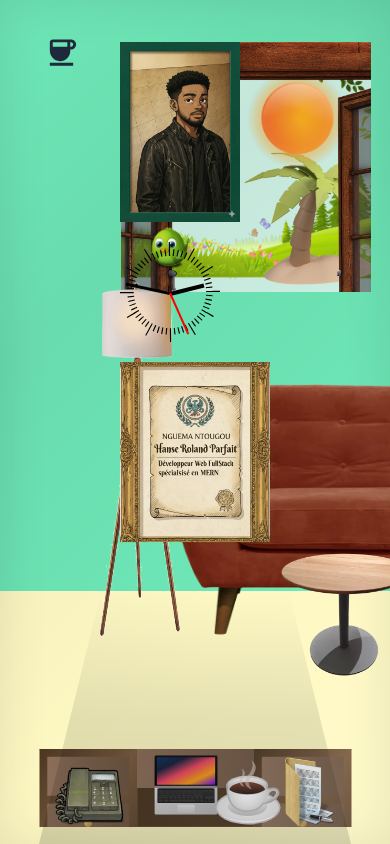
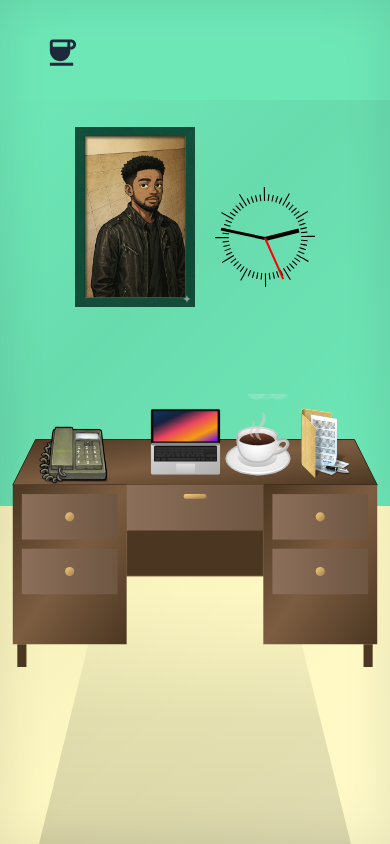
Before and after one commit to hanseroland/my-portfolio-2.0, a Next.js app: page / in a window 390 px wide. Built offline with nearby package versions, Linux system fonts and the light colour scheme; some icons are missing.

Commit message:
retouche responsivite

```diff
--- a/src/components/DeskScene.js
+++ b/src/components/DeskScene.js
@@ -14,23 +14,23 @@ const DeskScene = () => {
         <Box
             sx={{
                 width: {
-                    xs: '90%',
+                    xs: '100%',
                     sm: '70%',
                     md: '55%',
                     lg: '30%'
                 },
-                height: 0,
-                paddingTop: '20%',
-
+                height: { xs: '33%', md: 0 },
+                paddingTop: { xs: '40%', md: '20%' },
                 position: 'relative',
-                mx: 'auto', // Centrage horizontal (marge auto)
-                mt: { xs: 5, md: 5 }, // Marge supérieure responsive
+                mx: 'auto',
+                mt: { xs: '60%', md: 5 },
 
 
                 overflow: 'hidden',
                 display: 'flex',
                 justifyContent: 'center',
                 alignItems: 'flex-end',
+                zIndex: 1
             }}
         >
             <Image
@@ -44,15 +44,15 @@ const DeskScene = () => {
             />
 
             {/* Ordinateur */}
-            <Computer position={{ top: '0%', left: '35%' }} />
+            <Computer position={{ top: { xs: '3%', md: '0%' }, left: '35%' }} />
             {/* Feuille (CV) */}
-            <PaperCV position={{ top: '10%', right: '10%' }} />
+            <PaperCV position={{ top: { xs: '5%', md: '10%' }, right: '10%' }} />
 
             {/* Téléphone (Contact) */}
-            <Phone position={{ top: '16%', left: '10%' }} />
+            <Phone position={{ top: { xs: '10%', md: '16%' }, left: '10%' }} />
 
             {/* Café */}
-            <Coffee position={{ top: '10%', right: '25%' }} />
+            <Coffee position={{ top: { xs: '5%', md: '10%' }, right: '25%' }} />
         </Box>
     );
 };
--- a/src/components/FurnitureScene.js
+++ b/src/components/FurnitureScene.js
@@ -13,7 +13,7 @@ const FurnitureScene = ({ themeMode }) => {
                 width: '300px',
                 height: '400px',
                 zIndex: 1,
-                display: 'flex',
+                display: { xs: 'none', md: 'flex' },
                 alignItems: 'flex-end',
             }}
 
--- a/src/components/UI/ProfileHeader.js
+++ b/src/components/UI/ProfileHeader.js
@@ -47,7 +47,7 @@ const ProfileHeader = () => {
                 component="h1"
                 sx={{
                     fontWeight: 700,
-                    fontSize: { xs: '1rem', md: '1.5rem' },
+                    fontSize: { xs: '0.9rem', md: '1.5rem' },
                     color: theme.palette.text.primary,
                     lineHeight: 1,
                     letterSpacing: '-0.5px',
--- a/src/components/UI/ProfileText.js
+++ b/src/components/UI/ProfileText.js
@@ -24,7 +24,7 @@ const ProfileText = () => {
                     textAlign: 'justify',
                 }}
             >
-                Développeur Fullstack passionné avec plus de 10 ans d’expérience en MERN et Next.js. Je conçois des applications web et mobiles modernes,
+                Développeur Fullstack passionné avec plus de 3 ans d’expérience développement web Fullstack. Je conçois des applications web et mobiles modernes,
                 performantes et esthétiques, avec un accent sur l’expérience utilisateur. Toujours à la recherche de solutions innovantes,
                 je combine expertise technique et sens du design pour créer des produits qui se démarquent.
             </Typography>
--- a/src/components/WallArtScene.js
+++ b/src/components/WallArtScene.js
@@ -31,14 +31,14 @@ const WallArtScene = () => {
     const mainContainerStyles = {
         position: 'absolute',
         // Positionnement (ajusté pour être plus centré sur mobile, puis décalé sur desktop)
-        top: { xs: '5%', md: '15%' },
+        top: { xs: '15%', md: '15%' },
         right: { xs: '50%', md: '40%' },
         transform: { xs: 'translateX(50%)', md: 'none' }, // Centre le groupe sur mobile
 
         zIndex: 2,
         display: 'flex',
         // Disposition en colonne sur mobile, en ligne sur desktop
-        flexDirection: { xs: 'column', md: 'row' },
+        flexDirection: { xs: 'row', md: 'row' },
         gap: { xs: '20px', md: '20px' }, // Espacement vertical sur mobile
     };
 
@@ -94,6 +94,7 @@ const WallArtScene = () => {
                 sx={{
                     ...clockDimensions,
                     position: 'relative',
+                    mt: { xs: '60px', md: 0 },
                 }}
             >
                 <Image
@@ -144,6 +145,7 @@ const WallArtScene = () => {
                     }}
                 />
             </Box>
+            {/* Poste*/}
             <MotionBox
                 component={motion.div}
                 whileHover={{ scale: 1.05 }}
@@ -151,6 +153,7 @@ const WallArtScene = () => {
                 sx={{
                     ...decoFrameDimensions,
                     position: 'relative',
+                    display: { xs: 'none', md: 'block' }
                 }}
             >
                 <Image
@@ -160,8 +163,6 @@ const WallArtScene = () => {
                     objectFit="cover"
                 />
             </MotionBox>
-
-
         </Box>
     );
 };
--- a/src/components/WallScene.js
+++ b/src/components/WallScene.js
@@ -7,6 +7,7 @@ import { motion } from 'framer-motion';
 
 
 
+const MotionBox = motion(Box);
 
 
 const WallScene = ({ themeMode }) => {
@@ -24,11 +25,9 @@ const WallScene = ({ themeMode }) => {
 
     // Position et dimensions de la fenêtre rendues responsives
     const windowPosition = {
-        // Positionnement général (coin supérieur droit)
         top: { xs: '5%', md: '2%' },
         right: { xs: '5%', md: '8%' },
 
-        // Dimensions de la fenêtre : réduites sur mobile, augmentées sur desktop
         width: {
             xs: '250px',
             sm: '300px',
@@ -81,6 +80,7 @@ const WallScene = ({ themeMode }) => {
                 top: 0,
                 left: 0,
                 overflow: 'hidden',
+                display: { xs: 'none', sm: 'none', md: 'block' }
             }}
         >
             {/* Conteneur de la fenêtre et de la vue extérieure */}
@@ -102,6 +102,7 @@ const WallScene = ({ themeMode }) => {
                         left: 0,
                         width: '100%',
                         height: '100%',
+                        display: { xs: 'none', md: 'block' }
                     }}
                 >
                     {/* Image de la vue extérieure positionnée en fond */}
@@ -112,6 +113,7 @@ const WallScene = ({ themeMode }) => {
                             top: '5%',
                             width: '100%',
                             height: '90%',
+                            display: { xs: 'none', md: 'block' }
                         }}
                     >
 
@@ -122,6 +124,7 @@ const WallScene = ({ themeMode }) => {
                             objectFit="cover"
                             quality={100}
                             priority={true}
+
                         />
 
 
@@ -135,23 +138,25 @@ const WallScene = ({ themeMode }) => {
                             width: '100%',
                             height: '350px',
                             backgroundColor: theme.palette.window.main,
-                            opacity: 0.2
+                            opacity: 0.2,
+                            display: { xs: 'none', md: 'block' }
                         }}
                     />
 
 
 
                     {/* Palmiers animés */}
-                    <motion.div
+                    <MotionBox
                         variants={palmVariants}
                         animate="sway"
-                        style={{
+                        sx={{
                             position: 'absolute',
                             bottom: 0,
                             left: '50%',
                             width: '150px',
                             height: '150px',
                             transformOrigin: 'bottom',
+                            display: { xs: 'none', md: 'block' }
                         }}
                     >
                         <Image
@@ -161,43 +166,45 @@ const WallScene = ({ themeMode }) => {
                             width={160}
                             height={150}
                         />
-                    </motion.div>
+                    </MotionBox>
                     {/* Soleil animé */}
-                    <motion.div
+                    <MotionBox
                         initial={{ opacity: 1, y: 0 }}
                         animate={{
                             opacity: themeMode === 'light' ? 1 : 0,
                             y: themeMode === 'light' ? 0 : 200, // Se déplace vers le bas
                         }}
                         transition={{ duration: 0.8 }}
-                        style={{
+                        sx={{
                             position: 'absolute',
                             top: '10%',
                             left: '50%',
                             transform: 'translateX(-50%)',
+                            display: { xs: 'none', md: 'block' }
                         }}
                     >
                         <Image
-                            src="/images/sun.png" // Remplace par le chemin de ton image du soleil
+                            src="/images/sun.png"
                             alt="Soleil"
                             width={100}
                             height={100}
                         />
-                    </motion.div>
+                    </MotionBox>
 
                     {/* Lune animée */}
-                    <motion.div
+                    <MotionBox
                         initial={{ opacity: 0, y: 200 }} // Commence en bas et invisible
                         animate={{
                             opacity: themeMode === 'dark' ? 1 : 0,
                             y: themeMode === 'dark' ? 0 : 200, // Se déplace vers le haut
                         }}
                         transition={{ duration: 0.8 }}
-                        style={{
+                        sx={{
                             position: 'absolute',
                             top: '10%',
                             left: '50%',
                             transform: 'translateX(-50%)',
+                            display: { xs: 'none', md: 'block' }
                         }}
                     >
                         <Image
@@ -206,26 +213,27 @@ const WallScene = ({ themeMode }) => {
                             width={80}
                             height={80}
                         />
-                    </motion.div>
+                    </MotionBox>
                 </Box>
 
 
                 {/* Oiseau éveillé (pour le mode clair) */}
-                <motion.div
+                <MotionBox
                     initial={{ opacity: 1 }}
                     animate={{ opacity: themeMode === 'light' ? 1 : 0 }}
                     transition={{ duration: 0.5 }}
-                    style={{
+                    sx={{
                         position: 'absolute',
                         bottom: '5%',
                         left: '10%',
-                        zIndex: 2, //
+                        zIndex: 2,
+                        display: { xs: 'none', md: 'block' }
                     }}
                 >
-                    <motion.div
+                    <MotionBox
                         variants={birdVariants}
                         animate="sway"
-                        style={{
+                        xs={{
                             transformOrigin: 'bottom',
                         }}
                     >
@@ -235,27 +243,28 @@ const WallScene = ({ themeMode }) => {
                             width={50}
                             height={50}
                         />
-                    </motion.div>
+                    </MotionBox>
 
-                </motion.div>
+                </MotionBox>
 
                 {/* Oiseau endormi (pour le mode sombre) */}
-                <motion.div
+                <MotionBox
                     initial={{ opacity: 0 }}
                     animate={{ opacity: themeMode === 'dark' ? 1 : 0 }}
                     transition={{ duration: 0.5 }}
-                    style={{
+                    sx={{
                         position: 'absolute',
                         bottom: '5%',
                         left: '10%',
                         zIndex: 2,
+                        display: { xs: 'none', md: 'block' }
                     }}
                 >
-                    <motion.div
+                    <MotionBox
                         variants={birdVariants}
                         animate="sway"
-                        style={{
-                            transformOrigin: 'bottom', // L'oiseau pivote depuis son bas
+                        sx={{
+                            transformOrigin: 'bottom',
                         }}
                     >
                         <Image
@@ -264,9 +273,9 @@ const WallScene = ({ themeMode }) => {
                             width={50}
                             height={50}
                         />
-                    </motion.div>
+                    </MotionBox>
 
-                </motion.div>
+                </MotionBox>
                 {/* Image de la fenêtre au-dessus de la vue extérieure */}
                 <Box
                     sx={{
@@ -275,6 +284,7 @@ const WallScene = ({ themeMode }) => {
                         top: -9,
                         width: '100%',
                         height: '395px',
+                        display: { xs: 'none', md: 'block' }
                     }}
                 >
                     <Image
--- a/src/pages/index.js
+++ b/src/pages/index.js
@@ -24,23 +24,31 @@ export default function Home({ themeMode }) {
           sx={{
             display: "flex",
             justifyContent: "center",
-            alignItems: "flex-end",
+            alignItems: { xs: "center", md: "flex-end" },
             paddingBottom: '2vh',
             height: "100vh",
             position: 'relative',
             overflow: 'hidden',
-            background: `linear-gradient(180deg,
+            background: {
+              xs: `linear-gradient(180deg,
+              ${theme.palette.wall?.main || '#fef8e3'} 0%,
+              ${theme.palette.wall?.main || '#fef8e3'} 60%,
+              ${theme.palette.wall?.ground || '#f5ebc8'} 60%,
+              ${theme.palette.wall?.ground || '#f5ebc8'} 100%)`,
+              boxShadow: 'inset 0 0 50px rgba(0,0,0,0.1)',
+              md: `linear-gradient(180deg,
               ${theme.palette.wall?.main || '#fef8e3'} 0%,
               ${theme.palette.wall?.main || '#fef8e3'} 70%,
               ${theme.palette.wall?.ground || '#f5ebc8'} 60%,
               ${theme.palette.wall?.ground || '#f5ebc8'} 100%)`,
-            boxShadow: 'inset 0 0 50px rgba(0,0,0,0.1)',
+              boxShadow: 'inset 0 0 50px rgba(0,0,0,0.1)',
 
-            // Effet de coin en perspective (haut)
+            },
+
             '&::before': {
               content: '""',
               position: 'absolute',
-              top: 0,
+              top: 100,
               left: 0,
               right: 0,
               bottom: 0,
@@ -52,7 +60,6 @@ export default function Home({ themeMode }) {
               pointerEvents: 'none',
               zIndex: 1,
             },
-
             // Effet de sol en perspective (bas)
             '&::after': {
               content: '""',
```
